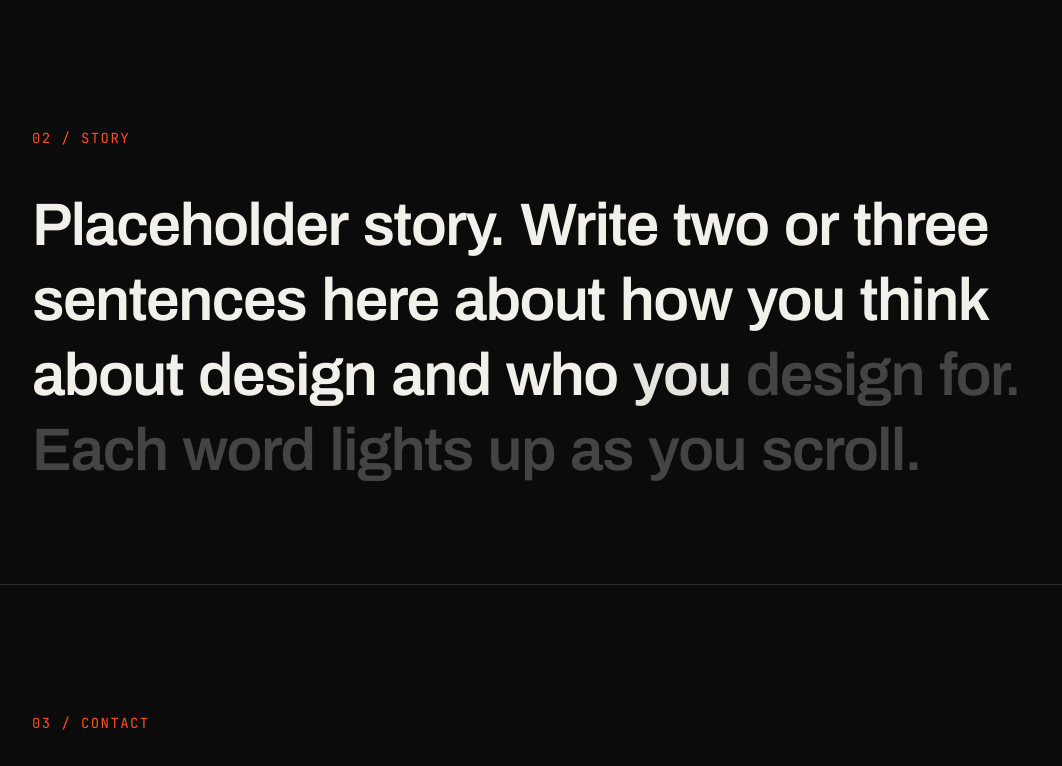
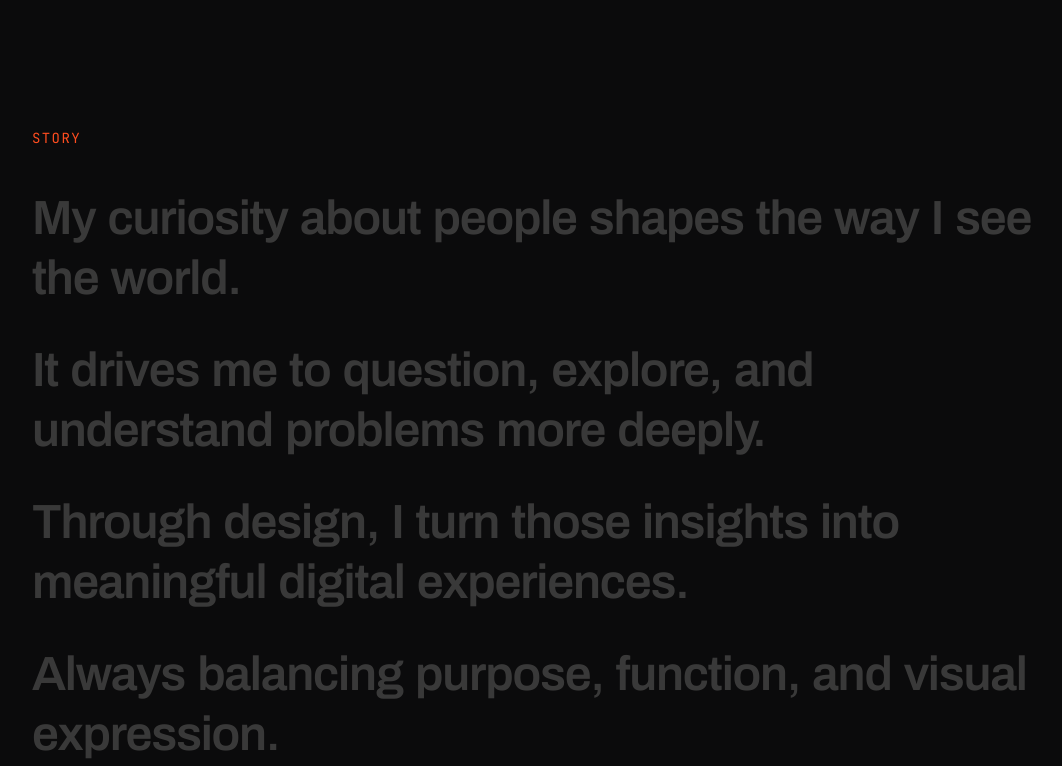
Before and after one commit to JamalOpeyemi/portfolio, a Next.js app: page / in a window 1280 px wide. Shown: the part 1440-2206 px from the top of the page, without its empty margins (32-1094 px from the left). Built offline with nearby package versions, Linux system fonts and the light colour scheme.

Commit message:
Remove section numbers, real story text, slower word reveal

```diff
--- a/app/components/ContactCTA.tsx
+++ b/app/components/ContactCTA.tsx
@@ -12,7 +12,7 @@ export default function ContactCTA() {
       className="border-t border-line px-6 py-24 md:px-16 md:py-32"
     >
       <p className="font-mono text-sm uppercase tracking-widest text-accent">
-        03 / Contact
+        Open Invitation
       </p>
 
       {/* Placeholder wording: rewrite in your own voice */}
--- a/app/components/Hero.tsx
+++ b/app/components/Hero.tsx
@@ -29,9 +29,7 @@ export default function Hero() {
         {...fadeUp(0.2)}
         className="flex items-center justify-between gap-1 font-mono text-[9px] uppercase tracking-normal text-foreground/60 md:grid md:grid-cols-3 md:text-xs md:tracking-widest"
       >
-        <span className="whitespace-nowrap">
-          Portfolio<span className="hidden md:inline"> — Issue 01</span>
-        </span>
+        <span className="whitespace-nowrap">Portfolio</span>
         <span className="whitespace-nowrap md:text-center">
           UI/UX Designer / Vibe Coder
         </span>
--- a/app/components/StoryReveal.tsx
+++ b/app/components/StoryReveal.tsx
@@ -9,9 +9,17 @@ import {
   type MotionValue,
 } from "framer-motion";
 
-// PLACEHOLDER: replace with 2-3 sentences in your own voice.
-const text =
-  "Placeholder story. Write two or three sentences here about how you think about design and who you design for. Each word lights up as you scroll.";
+// Your story, one line per entry.
+const lines = [
+  "My curiosity about people shapes the way I see the world.",
+  "It drives me to question, explore, and understand problems more deeply.",
+  "Through design, I turn those insights into meaningful digital experiences.",
+  "Always balancing purpose, function, and visual expression.",
+];
+
+// SPEED SETTING: how much scrolling the reveal takes.
+// Bigger number = slower reveal. Try 300 or 400 if it's still too fast.
+const scrollLength = "h-[260vh] md:h-[320vh]";
 
 function Word({
   children,
@@ -27,7 +35,7 @@ function Word({
   const opacity = useTransform(
     progress,
     range,
-    reduceMotion ? [1, 1] : [0.25, 1]
+    reduceMotion ? [1, 1] : [0.2, 1]
   );
 
   return (
@@ -38,29 +46,36 @@ function Word({
 }
 
 export default function StoryReveal() {
-  const ref = useRef<HTMLParagraphElement>(null);
+  const ref = useRef<HTMLDivElement>(null);
   const reduceMotion = useReducedMotion() ?? false;
 
   const { scrollYProgress } = useScroll({
     target: ref,
-    offset: ["start 0.9", "end 0.6"],
+    offset: ["start start", "end end"],
   });
 
-  const words = text.split(" ");
+  const allWords = lines.map((line) => line.split(" "));
+  const total = allWords.flat().length;
+
+  let counter = 0;
 
   return (
-    <p
-      ref={ref}
-      className="max-w-5xl text-3xl font-semibold leading-tight tracking-tight md:text-6xl"
-    >
-      {words.map((word, i) => {
-        const start = i / words.length;
-        const end = start + 1 / words.length;
+    <div ref={ref} className={`relative ${scrollLength}`}>
+      <div className="sticky top-24 md:top-32">
+        <div className="max-w-5xl space-y-5 text-2xl font-semibold leading-tight tracking-tight md:space-y-8 md:text-5xl">
+          {allWords.map((words, lineIndex) => (
+            <p key={lineIndex}>
+              {words.map((word, wordIndex) => {
+                const i = counter++;
+                // Words light up between 5% and 90% of the scroll,
+                // each one overlapping the next a little.
+                const start = 0.05 + (i / total) * 0.85;
+                const end = start + (2 / total) * 0.85;
                 return (
                   <Word
-            key={i}
+                    key={wordIndex}
                     progress={scrollYProgress}
-            range={[start, end]}
+                    range={[start, Math.min(end, 0.95)]}
                     reduceMotion={reduceMotion}
                   >
                     {word}
@@ -68,5 +83,9 @@ export default function StoryReveal() {
                 );
               })}
             </p>
+          ))}
+        </div>
+      </div>
+    </div>
   );
 }
--- a/app/page.tsx
+++ b/app/page.tsx
@@ -1,26 +1,28 @@
-
 import WorkList from "./components/WorkList";
 import StoryReveal from "./components/StoryReveal";
 import ContactCTA from "./components/ContactCTA";
 import Hero from "./components/Hero";
+
 export default function Home() {
   return (
     <main>
       <Hero />
 
-      {/* Work section placeholder: the "Work" nav link jumps here */}
+      {/* The "Work" nav link jumps here */}
       <section id="work" className="px-6 py-24 md:px-16">
         <p className="font-mono text-sm uppercase tracking-widest text-accent">
-      01 / Selected Work
+          Selected Work
         </p>
         <WorkList />
       </section>
+
       <section id="story" className="px-6 pb-24 pt-24 md:px-16">
         <p className="mb-10 font-mono text-sm uppercase tracking-widest text-accent">
-      02 / Story
+          Story
         </p>
         <StoryReveal />
       </section>
+
       <ContactCTA />
     </main>
   );
```
Lines whose indentation alone changed are shown as unchanged.
